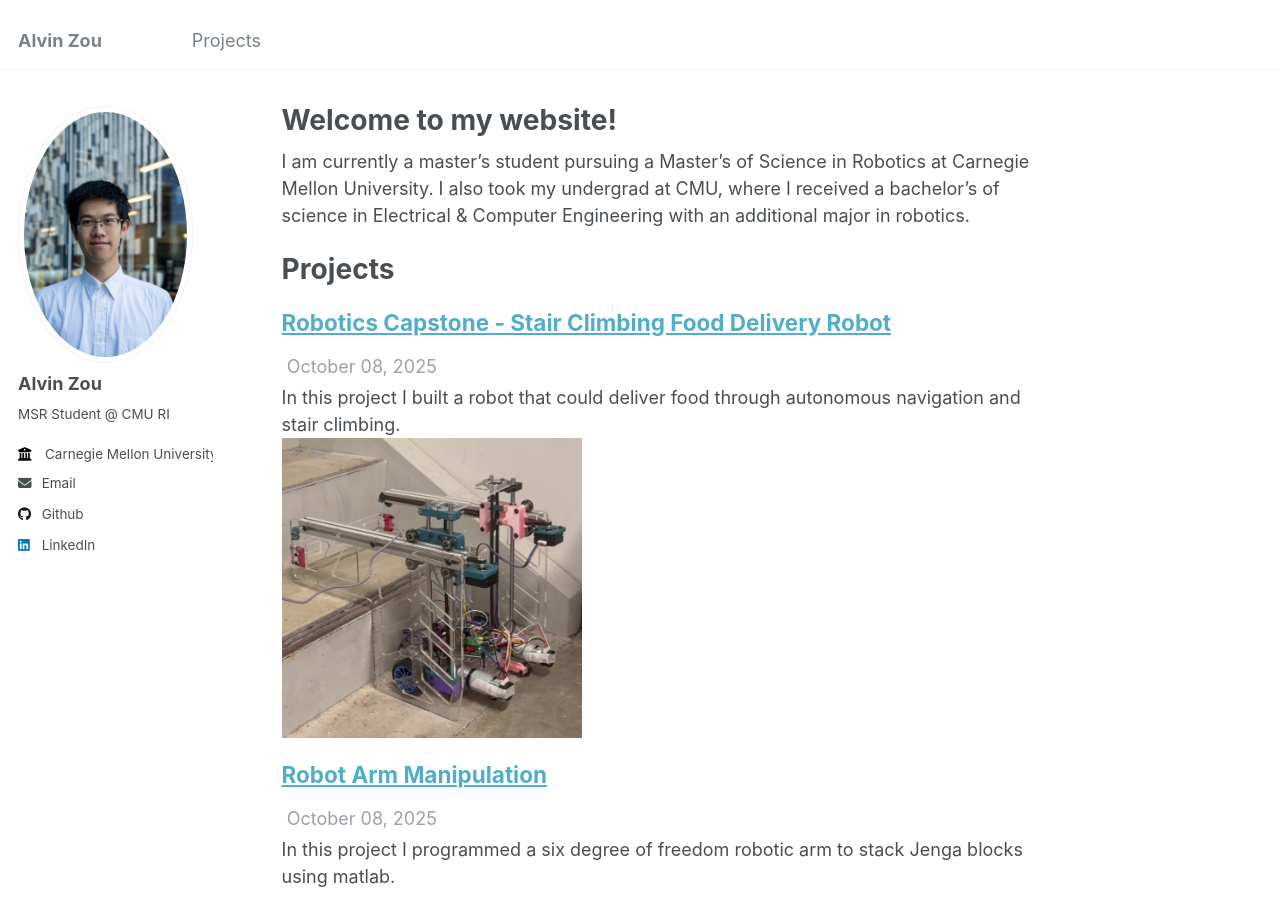
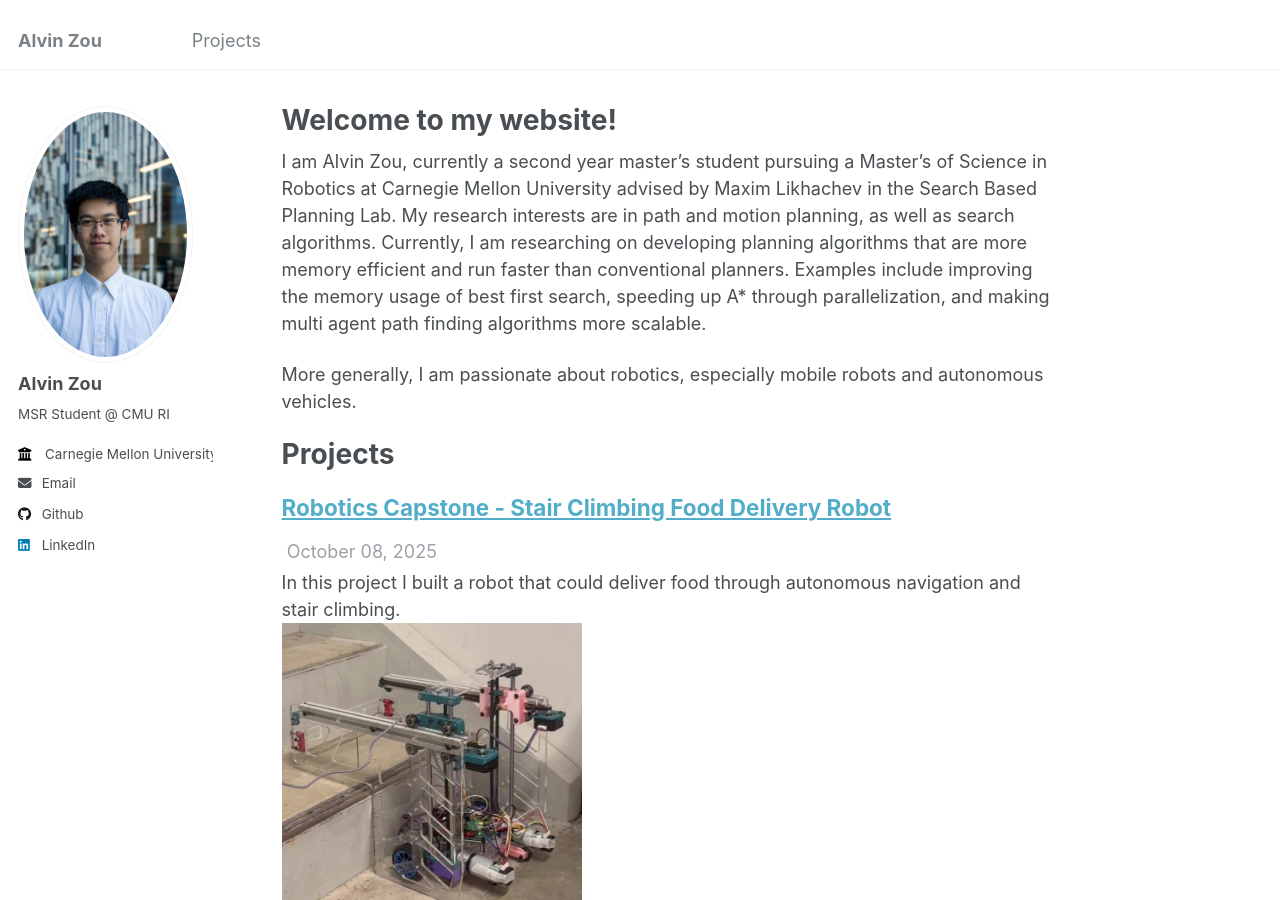
Before and after one commit to alvin-ruihua-zou/alvin-ruihua-zou.github.io, a Jekyll site: the page built from _pages/about.md, in a window 1280 px wide and 900 px high. Built offline with Jekyll 4.4.1, drawn with Linux system fonts in a browser that asks for light colours.

Commit message:
Updated projects

```diff
--- a/_pages/about.md
+++ b/_pages/about.md
@@ -7,7 +7,9 @@ redirect_from:
   - /about.html
 ---
 
-I am currently a master's student pursuing a Master's of Science in Robotics at Carnegie Mellon University. I also took my undergrad at CMU, where I received a bachelor's of science in Electrical & Computer Engineering with an additional major in robotics.
+I am Alvin Zou, currently a second year master's student pursuing a Master's of Science in Robotics at Carnegie Mellon University advised by Maxim Likhachev in the Search Based Planning Lab. My research interests are in path and motion planning, as well as search algorithms. Currently, I am researching on developing planning algorithms that are more memory efficient and run faster than conventional planners. Examples include improving the memory usage of best first search, speeding up A* through parallelization, and making multi agent path finding algorithms more scalable.
+
+More generally, I am passionate about robotics, especially mobile robots and autonomous vehicles.
 
 
 Projects
```
Also changed, not shown: _talks/Robot-Arm-Manipulation.md (+1 -1 lines), 1 other file.
